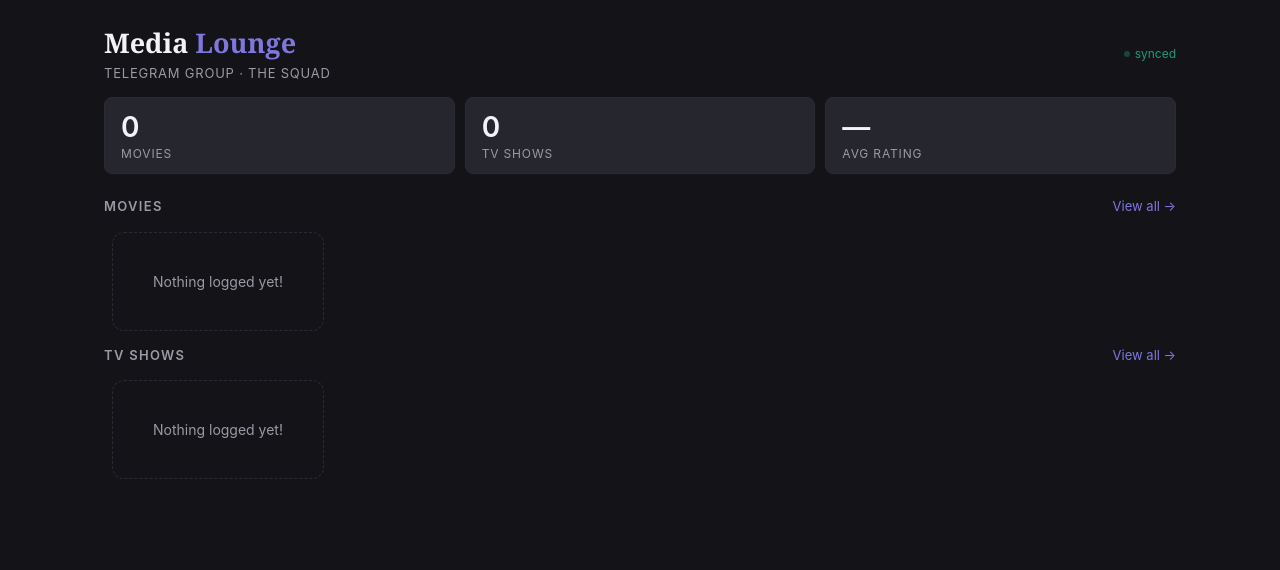
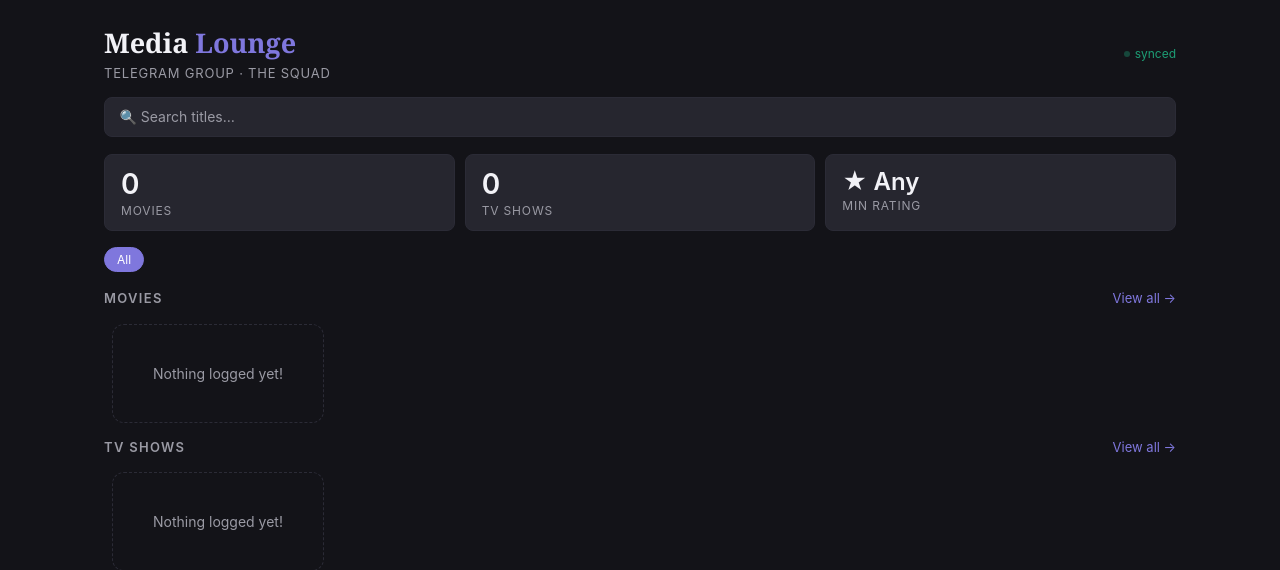
Before and after one commit to erprateek/mediabot, a FastAPI app: page / in a window 1280 px wide. Shown: the top 570 px of the page. Run offline with FastAPI, Linux system fonts and the light colour scheme; data that the repository does not hold is empty; parts of the project's set-up code (start-up, migrations or seed data) failed here and were passed over.

Commit message:
feat: home-page filtering suite + title search
- Fix genre filtering: data-genres was rendered inside double-quoted
  attribute while tojson emits double quotes -> attribute truncated to
  '['; now single-quoted so JSON survives intact (+ parse guard)
- Home page gains shared genre chips (movies+TV genres) filtering both
  rails, replacing the avg-rating stat with a min-rating select, and a
  live title-search box; all three compose in applyCardVisibility()
- Movie/TV stat cards are clickable shortcuts to their pages
- Cards carry data-avg for rating filtering

```diff
--- a/src/api/dashboard.py
+++ b/src/api/dashboard.py
@@ -135,9 +135,6 @@ def build_dashboard_html(rated_entries: list[RatedEntry]) -> str:
     movies = [re for re in rated_entries if re.entry.content_type != "tv"]
     tv     = [re for re in rated_entries if re.entry.content_type == "tv"]
 
-    all_scores = [r.score for re in rated_entries for r in re.ratings]
-    avg_rating = f"{sum(all_scores) / len(all_scores):.1f}" if all_scores else "—"
-
     movie_dicts = [_entry_to_dict(re) for re in movies]
     tv_dicts    = [_entry_to_dict(re) for re in tv]
 
@@ -149,14 +146,18 @@ def build_dashboard_html(rated_entries: list[RatedEntry]) -> str:
                     seen.append(g)
         return seen
 
+    movie_genres = unique_genres(movie_dicts)
+    tv_genres    = unique_genres(tv_dicts)
+    all_genres   = unique_genres(movie_dicts + tv_dicts)
+
     return _template.render(
         n_movies=len(movies),
         n_tv=len(tv),
-        avg=avg_rating,
         movies=movie_dicts,
         tv=tv_dicts,
-        movie_genres=unique_genres(movie_dicts),
-        tv_genres=unique_genres(tv_dicts),
+        all_genres=all_genres,
+        movie_genres=movie_genres,
+        tv_genres=tv_genres,
         platforms_json=json.dumps(_PLATFORMS),
         fallback_poster=FALLBACK_POSTER,
     )
--- a/src/api/static/app.js
+++ b/src/api/static/app.js
@@ -187,6 +187,24 @@ document.addEventListener("keydown", e => {
   if(e.key === "Escape") closeModal();
 });
 
+// Live title search (home page)
+document.addEventListener("input", e => {
+  if(e.target.id !== "title-search") return;
+  const page = document.getElementById("home");
+  if(!page) return;
+  page._searchQ = e.target.value.trim();
+  applyCardVisibility(page);
+});
+
+// Minimum-rating filter (home page stat card)
+document.addEventListener("change", e => {
+  if(e.target.id !== "min-rating") return;
+  const page = document.getElementById("home");
+  if(!page) return;
+  page._minRating = parseFloat(e.target.value) || 0;
+  applyCardVisibility(page);
+});
+
 function showPage(id){
   document.querySelectorAll(".page").forEach(p => p.classList.remove("active"));
   document.getElementById(id).classList.add("active");
@@ -211,9 +229,41 @@ function filterGenre(btn){
       b.dataset.genre === "all" ? sel.size === 0 : sel.has(b.dataset.genre));
   });
 
-  page.querySelectorAll(".full-grid .card").forEach(card => {
-    if(sel.size === 0){ card.classList.remove("hidden"); return; }
-    const genres = JSON.parse(card.dataset.genres || "[]");
-    card.classList.toggle("hidden", !genres.some(g => sel.has(g)));
+  applyCardVisibility(page);
+}
+
+function parseGenres(card){
+  try { return JSON.parse(card.dataset.genres || "[]"); }
+  catch { return []; }
+}
+
+// Single source of truth: every card on `page` is checked against that
+// page's active filters — genre set, minimum rating, and title query.
+function applyCardVisibility(page){
+  const genreSel  = page._genreSel  || new Set();
+  const minRating = page._minRating || 0;
+  const q         = (page._searchQ  || "").toLowerCase();
+
+  page.querySelectorAll(".card").forEach(card => {
+    let ok = true;
+
+    if(ok && genreSel.size)
+      ok = parseGenres(card).some(g => genreSel.has(g));
+
+    if(ok && minRating > 0){
+      const avg = parseFloat(card.dataset.avg);
+      ok = !isNaN(avg) && avg >= minRating;
+    }
+
+    if(ok && q)
+      ok = (card.dataset.title || "").toLowerCase().includes(q);
+
+    card.classList.toggle("hidden", !ok);
   });
 }
+
+// Home page convenience wrapper (rails + shared chips + search box).
+function applyHomeFilters(){
+  const page = document.getElementById("home");
+  if(page) applyCardVisibility(page);
+}
--- a/src/api/static/style.css
+++ b/src/api/static/style.css
@@ -31,10 +31,18 @@ body{background:var(--color-background-tertiary);color:var(--color-text-primary)
 .dot{width:6px;height:6px;border-radius:50%;background:#1D9E75;animation:pulse 2s infinite}
 @keyframes pulse{0%,100%{opacity:1}50%{opacity:.3}}
 
-.stats{display:grid;grid-template-columns:repeat(3,1fr);gap:10px;margin-bottom:1.5rem}
+.stats{display:grid;grid-template-columns:repeat(3,1fr);gap:10px;margin-bottom:1rem}
 .stat{background:var(--color-background-secondary);border:0.5px solid var(--color-border-tertiary);border-radius:var(--border-radius-md);padding:.75rem 1rem}
+.stat-click{cursor:pointer;transition:border-color .15s,background .15s}
+.stat-click:hover{border-color:var(--accent);background:#2a2a3a}
 .stat-val{font-size:28px;font-weight:600}
 .stat-lbl{font-size:12px;color:var(--color-text-secondary);text-transform:uppercase;letter-spacing:.07em;margin-top:2px}
+
+.title-search{width:100%;background:var(--color-background-secondary);border:0.5px solid var(--color-border-tertiary);border-radius:var(--border-radius-md);padding:.65rem .9rem;color:var(--color-text-primary);font-family:inherit;font-size:14px;margin-bottom:1.1rem;outline:none;transition:border-color .15s}
+.title-search::placeholder{color:var(--color-text-secondary)}
+.title-search:focus{border-color:var(--accent)}
+#min-rating{width:100%;background:transparent;border:none;outline:none;color:var(--color-text-primary);font-family:inherit;font-size:24px;font-weight:600;padding:0;cursor:pointer;appearance:none;-webkit-appearance:none}
+#min-rating option{background:var(--color-background-secondary);color:var(--color-text-primary);font-size:13px;font-weight:normal}
 
 .section-hd{display:flex;align-items:baseline;justify-content:space-between;margin-bottom:.6rem;position:relative;z-index:1}
 .section-hd h2{font-size:13px;font-weight:600;text-transform:uppercase;letter-spacing:.1em;color:var(--color-text-secondary)}
--- a/src/api/templates/dashboard.html.j2
+++ b/src/api/templates/dashboard.html.j2
@@ -37,7 +37,7 @@
 {%- endmacro %}
 
 {% macro card(e, full) -%}
-<div class="card" data-title="{{ e.title }}" data-genres="{{ e.genres|tojson }}">
+<div class="card" data-title="{{ e.title }}" data-genres='{{ e.genres|tojson }}' data-avg="{{ e.avg if e.avg is not none else '' }}">
   <div class="poster">
     <img src="{{ e.poster or fallback_poster }}" loading="lazy"
          onerror="this.onerror=null;this.src='{{ fallback_poster }}'">
@@ -71,10 +71,28 @@
     <div class="live-dot"><div class="dot"></div> synced</div>
   </div>
   <p class="subtitle">Telegram Group · The Squad</p>
+  <input type="search" id="title-search" class="title-search"
+         placeholder="🔍 Search titles…" autocomplete="off">
   <div class="stats">
-    <div class="stat"><div class="stat-val">{{ n_movies }}</div><div class="stat-lbl">Movies</div></div>
-    <div class="stat"><div class="stat-val">{{ n_tv }}</div><div class="stat-lbl">TV Shows</div></div>
-    <div class="stat"><div class="stat-val">{{ avg }}</div><div class="stat-lbl">Avg rating</div></div>
+    <div class="stat stat-click" data-page="movies" role="button" tabindex="0">
+      <div class="stat-val">{{ n_movies }}</div><div class="stat-lbl">Movies</div>
+    </div>
+    <div class="stat stat-click" data-page="tv" role="button" tabindex="0">
+      <div class="stat-val">{{ n_tv }}</div><div class="stat-lbl">TV Shows</div>
+    </div>
+    <div class="stat">
+      <select id="min-rating" aria-label="Minimum rating">
+        <option value="">★ Any</option>
+        <option value="3">★ 3+</option>
+        <option value="4">★ 4+</option>
+        <option value="4.5">★ 4.5+</option>
+      </select>
+      <div class="stat-lbl">Min rating</div>
+    </div>
+  </div>
+  <div class="genre-filter" id="home-genre-filter">
+    <button class="gfbtn active" data-genre="all">All</button>
+    {%- for g in all_genres %}<button class="gfbtn" data-genre="{{ g }}">{{ g }}</button>{% endfor %}
   </div>
   <div class="section-hd">
     <h2>Movies</h2>
```
Also changed, not shown: tests/integration/test_dashboard.py (+39 -0 lines).
